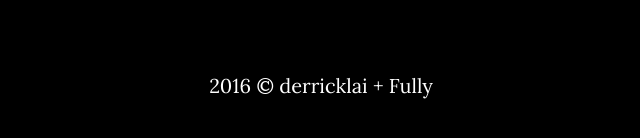
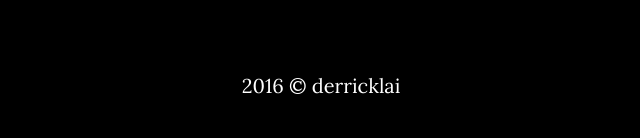
Before and after one commit to derricklai/derricklai.github.io, a website: page index.html in a window 1280 px wide. Shown: the part 738-876 px from the top of the page, without its empty margins (319-959 px from the left). Drawn offline with nearby package versions, Linux system fonts and the light colour scheme.

Commit message:
fixed error

```diff
--- a/index.html
+++ b/index.html
@@ -60,7 +60,7 @@
     <!-- Footer -->
     <footer>
         <div class="container text-center">
-            <p>2016 &copy; derricklai + Fully </p>
+            <p>2016 &copy; derricklai</p>
         </div>
     </footer>
 
```
